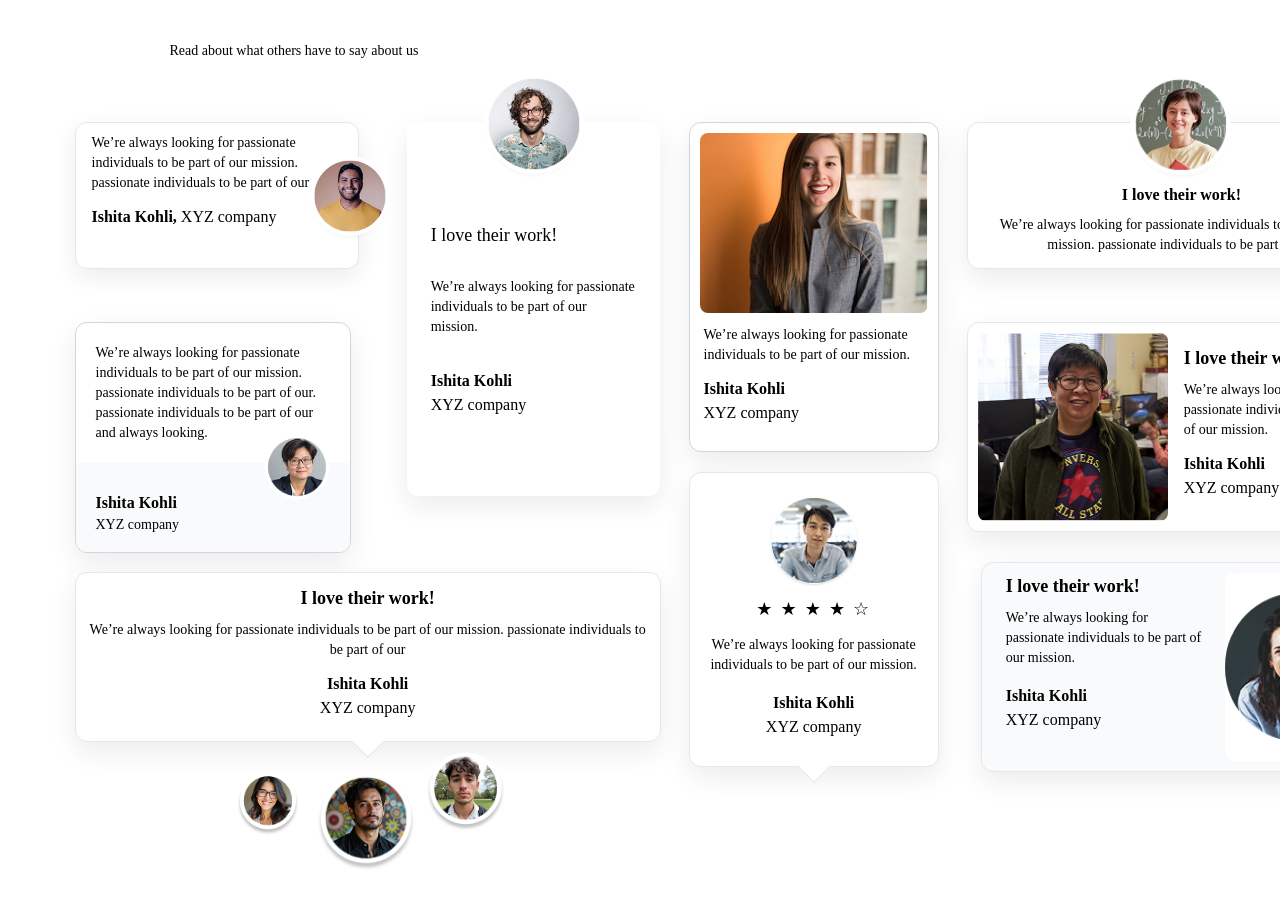
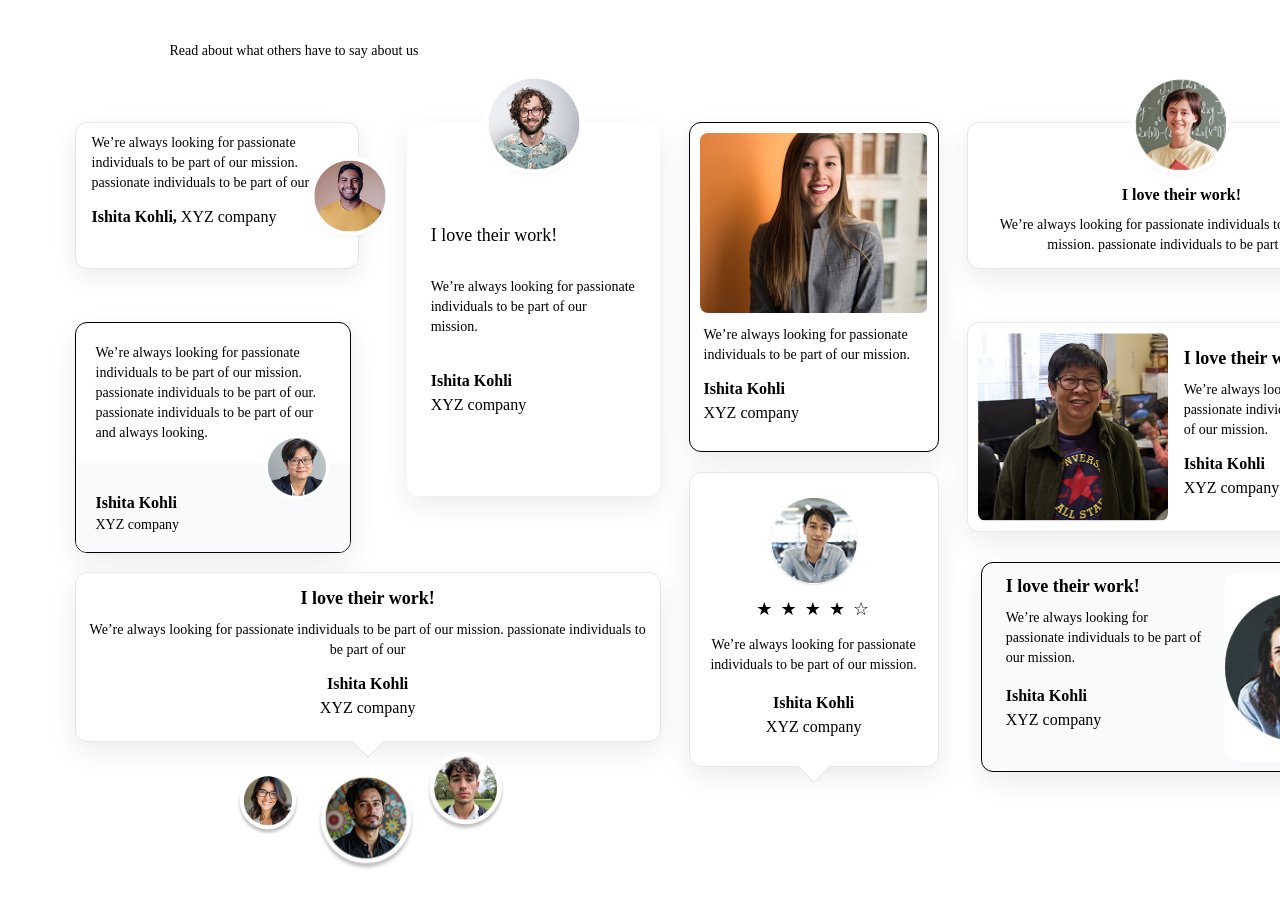
Before and after one commit to paingheinkyaw1/stemzlearning, a Next.js app: page / in a window 1280 px wide. Shown: the part 3625-4531 px from the top of the page. Built offline with nearby package versions, Linux system fonts and the light colour scheme.

Commit message:
Update ReviewSection.tsx

```diff
--- a/src/components/HomePage/ReviewSection.tsx
+++ b/src/components/HomePage/ReviewSection.tsx
@@ -68,7 +68,7 @@ export default function ReviewSection() {
 
         {/* Card 3 (w:250 x h:329.154, p:10, radius:12, border:1, top:250, left:672.5) */}
         <div
-          className="absolute rounded-[12px] border border-gray-300 bg-white overflow-hidden shadow-[0_10px_28px_rgba(0,0,0,0.08)]"
+          className="absolute rounded-[12px] border bg-white overflow-hidden shadow-[0_10px_28px_rgba(0,0,0,0.08)]"
           style={{ width: 250, height: 329.154296875, top: 150, left: 672.5, padding: 10 }}
         >
           <div className="overflow-hidden rounded-[8px]">
@@ -118,7 +118,7 @@ export default function ReviewSection() {
 
         {/* Card 5 (w:276 x h:231, radius:12, border:1, top:438.29, left:58.5) */}
         <div
-          className="absolute rounded-[12px] border border-gray-300 bg-white shadow-[0_10px_28px_rgba(0,0,0,0.08)] overflow-hidden"
+          className="absolute rounded-[12px] border bg-white shadow-[0_10px_28px_rgba(0,0,0,0.08)] overflow-hidden"
           style={{ width: 276, height: 231, top: 350, left: 58.5 }}
         >
           <div className="p-5">
@@ -243,7 +243,7 @@ export default function ReviewSection() {
 
         {/* Card 9 (w:416 x h:210, pt:10 pr:24 pb:10 pl:24, radius:12, border:1, top:697.44, left:964.71) */}
         <div
-          className="absolute rounded-[12px] border border-gray-200 bg-gray-50 shadow-[0_10px_28px_rgba(0,0,0,0.08)] overflow-hidden"
+          className="absolute rounded-[12px] border bg-gray-50 shadow-[0_10px_28px_rgba(0,0,0,0.08)] overflow-hidden"
           style={{ width: 416, height: 210, top: 590, left: 964.71, paddingTop: 10, paddingRight: 24, paddingBottom: 10, paddingLeft: 24 }}
         >
           <div className="grid grid-cols-5 h-full">
```
